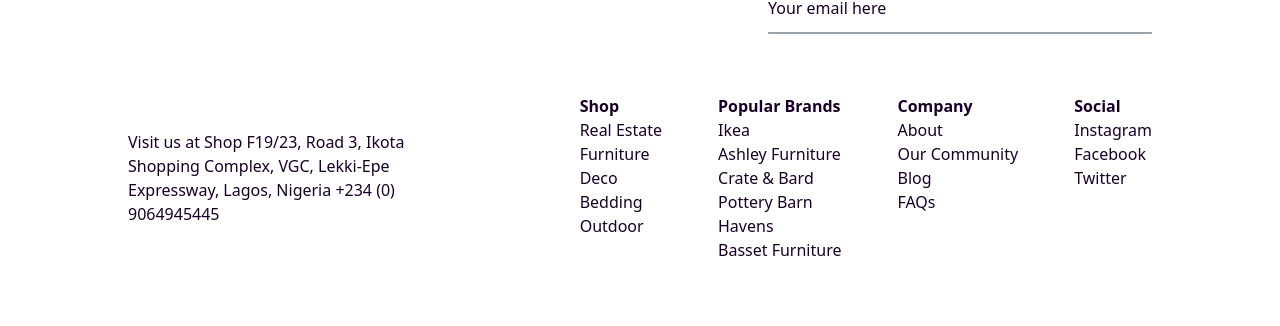
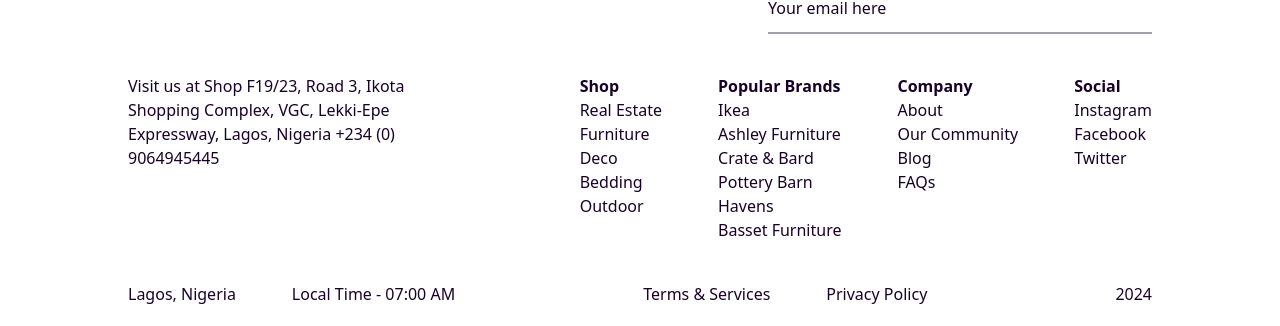
Before and after one commit to juskins/Timbu-Cloud-Shop-HNG11-task2-, a React (Vite) app: page / in a window 1280 px wide. Shown: the part 972-1298 px from the top of the page. Built offline with nearby package versions, Linux system fonts and the light colour scheme; no server answers.

Commit message:
Updated mobile responsiveness

```diff
--- a/src/components/Footer.jsx
+++ b/src/components/Footer.jsx
@@ -23,10 +23,10 @@
                 <p className='border-b-2 pb-3 border-gray-400'>Your email here</p>
             </div>
 
-            <div className='flex lg:flex-row flex-col justify-between items-center'>
-                <div className='lg:order-none order-2 md:my-14 my-4 '>
+            <div className='flex lg:flex-row flex-col justify-between lg:items-start items-center'>
+                <div className='lg:order-none order-2 my-4 lg:my-0'>
                     <p className='font-bold block md:hidden text-center'>Get to us</p>
-                    <p className='w-72 text-center lg:text-left lg:self-start'>Visit us at Shop F19/23, Road 3, Ikota Shopping Complex, VGC, Lekki-Epe Expressway, Lagos, Nigeria +234 (0) 9064945445</p>
+                    <p className='w-[280px] text-center lg:text-left'>Visit us at Shop F19/23, Road 3, Ikota Shopping Complex, VGC, Lekki-Epe Expressway, Lagos, Nigeria +234 (0) 9064945445</p>
                 </div>
                 <div className='flex md:flex-row flex-col justify-center items-center md:gap-14 gap-4'>
                     <div className='md:self-start text-center lg:text-left'>
```
